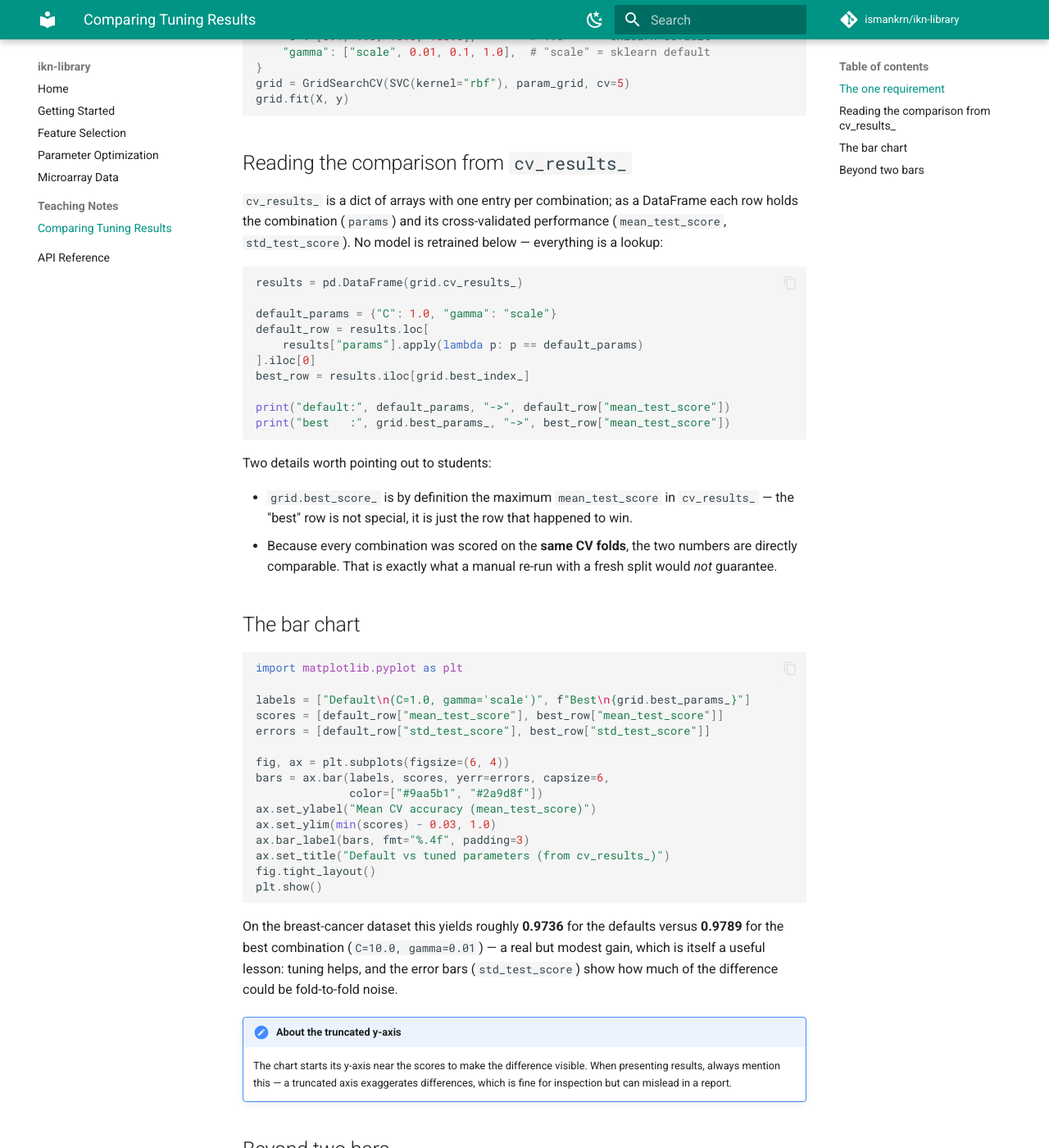
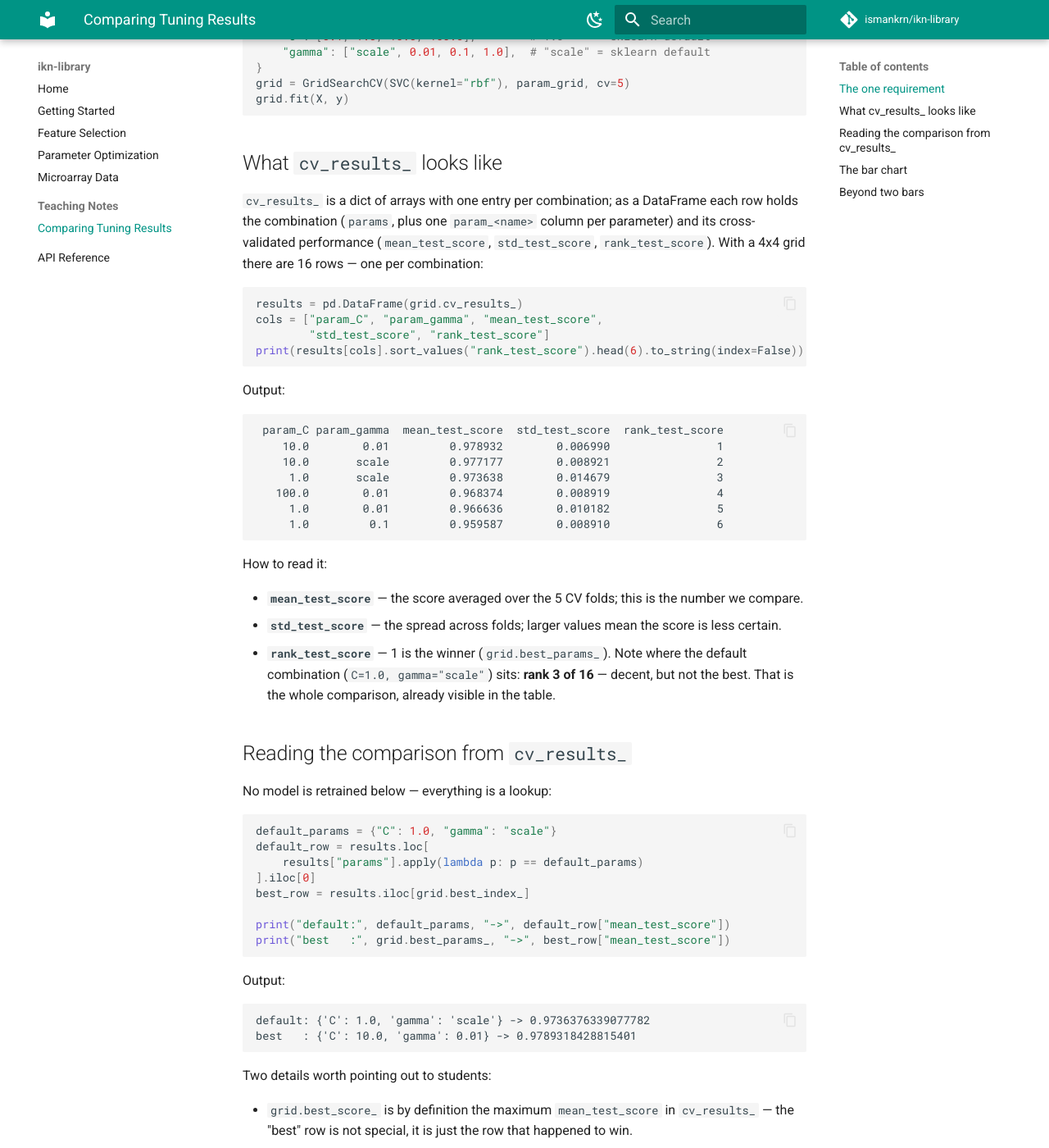
Before and after one commit to ismankrn/ikn-library, an MkDocs documentation site: the page built from docs/gridsearch-comparison.md, in a window 1280 px wide and 1400 px high, scrolled down 796 px. Shown: the whole window at 82% size. Built offline with MkDocs 1.6.1 and Material for MkDocs 9.7.7, drawn with Linux system fonts in a browser that asks for light colours; comment, search, counter and statistics services are not loaded; some of the changed text lies outside the part shown.

Commit message:
Show real code outputs and result chart on the tuning-comparison page
Co-Authored-By: Claude Fable 5 <noreply@anthropic.com>

````diff
--- a/docs/gridsearch-comparison.md
+++ b/docs/gridsearch-comparison.md
@@ -40,16 +40,49 @@ grid = GridSearchCV(SVC(kernel="rbf"), param_grid, cv=5)
 grid.fit(X, y)
 ```
 
+## What `cv_results_` looks like
+
+`cv_results_` is a dict of arrays with one entry per combination; as a
+DataFrame each row holds the combination (`params`, plus one
+`param_<name>` column per parameter) and its cross-validated
+performance (`mean_test_score`, `std_test_score`, `rank_test_score`).
+With a 4x4 grid there are 16 rows — one per combination:
+
+```python
+results = pd.DataFrame(grid.cv_results_)
+cols = ["param_C", "param_gamma", "mean_test_score",
+        "std_test_score", "rank_test_score"]
+print(results[cols].sort_values("rank_test_score").head(6).to_string(index=False))
+```
+
+Output:
+
+```text
+ param_C param_gamma  mean_test_score  std_test_score  rank_test_score
+    10.0        0.01         0.978932        0.006990                1
+    10.0       scale         0.977177        0.008921                2
+     1.0       scale         0.973638        0.014679                3
+   100.0        0.01         0.968374        0.008919                4
+     1.0        0.01         0.966636        0.010182                5
+     1.0         0.1         0.959587        0.008910                6
+```
+
+How to read it:
+
+- **`mean_test_score`** — the score averaged over the 5 CV folds; this
+  is the number we compare.
+- **`std_test_score`** — the spread across folds; larger values mean
+  the score is less certain.
+- **`rank_test_score`** — 1 is the winner (`grid.best_params_`). Note
+  where the default combination (`C=1.0, gamma="scale"`) sits: **rank 3
+  of 16** — decent, but not the best. That is the whole comparison,
+  already visible in the table.
+
 ## Reading the comparison from `cv_results_`
 
-`cv_results_` is a dict of arrays with one entry per combination; as a
-DataFrame each row holds the combination (`params`) and its
-cross-validated performance (`mean_test_score`, `std_test_score`).
 No model is retrained below — everything is a lookup:
 
 ```python
-results = pd.DataFrame(grid.cv_results_)
-
 default_params = {"C": 1.0, "gamma": "scale"}
 default_row = results.loc[
     results["params"].apply(lambda p: p == default_params)
@@ -58,6 +91,13 @@ best_row = results.iloc[grid.best_index_]
 
 print("default:", default_params, "->", default_row["mean_test_score"])
 print("best   :", grid.best_params_, "->", best_row["mean_test_score"])
+```
+
+Output:
+
+```text
+default: {'C': 1.0, 'gamma': 'scale'} -> 0.9736376339077782
+best   : {'C': 10.0, 'gamma': 0.01} -> 0.9789318428815401
 ```
 
 Two details worth pointing out to students:
@@ -89,9 +129,13 @@ fig.tight_layout()
 plt.show()
 ```
 
-On the breast-cancer dataset this yields roughly **0.9736** for the
-defaults versus **0.9789** for the best combination (`C=10.0,
-gamma=0.01`) — a real but modest gain, which is itself a useful lesson:
+The result:
+
+![Bar chart: default vs tuned parameters](img/gridsearch_comparison.png)
+
+On the breast-cancer dataset this yields **0.9736** for the defaults
+versus **0.9789** for the best combination (`C=10.0, gamma=0.01`) — a
+real but modest gain, which is itself a useful lesson:
 tuning helps, and the error bars (`std_test_score`) show how much of
 the difference could be fold-to-fold noise.
 
````
Also changed, not shown: docs/img/gridsearch_comparison.png (added).
